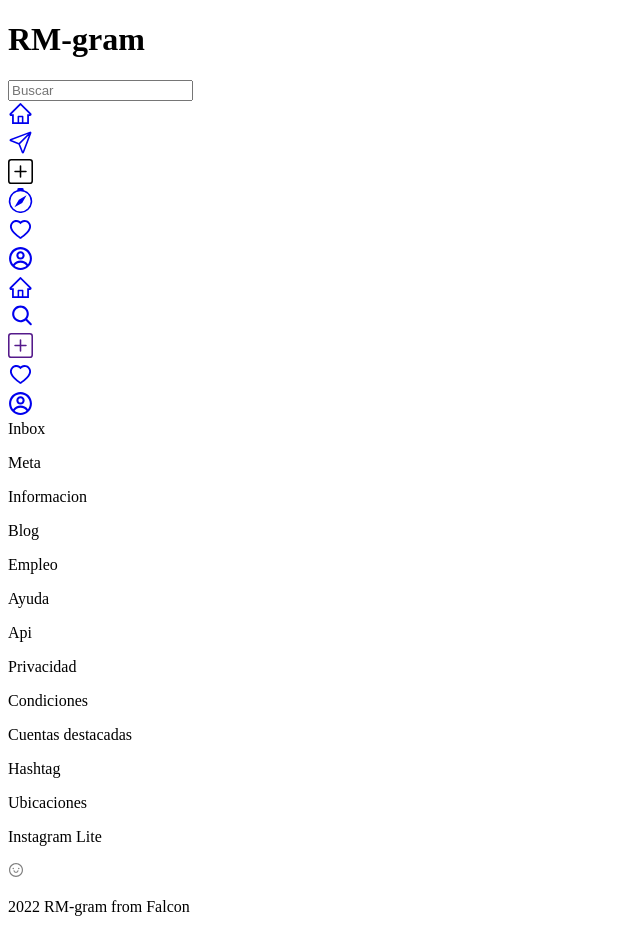
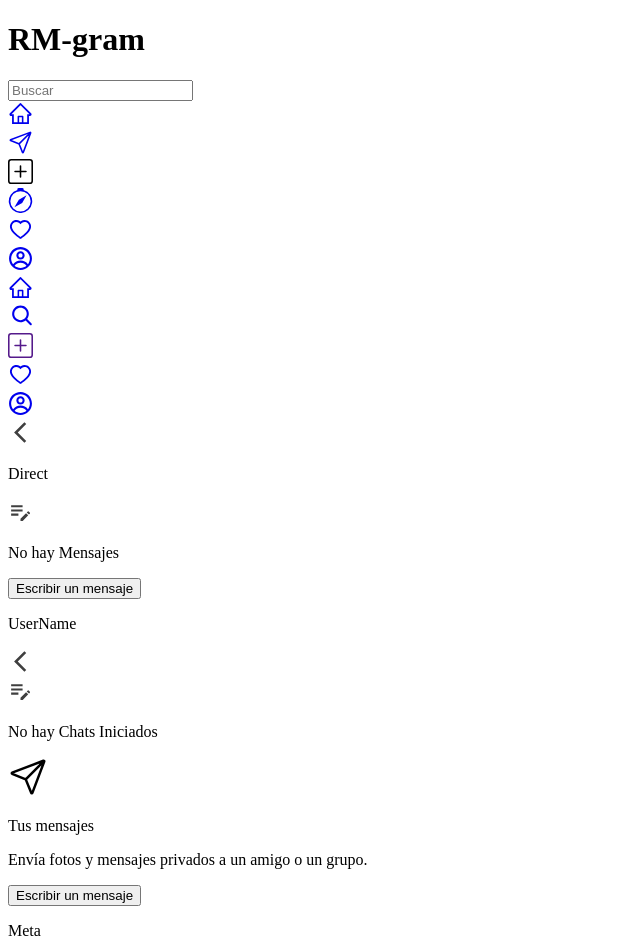
Before and after one commit to KGB-Falcon/RM-Gram, a Next.js app: page /direct/inbox in a window 1280 px wide. Shown: the top 952 px of the page, without its empty margins (0-640 px from the left). Built offline with nearby package versions, Linux system fonts and the light colour scheme; a web font is replaced by a local one.

Commit message:
Touch up to sensitive home design and bug fixes

```diff
--- /dev/null
+++ b/src/components/atoms/inboxMobile/inboxMobile.tsx
@@ -0,0 +1,34 @@
+import Link from "next/link";
+import { MdOutlineArrowBackIos, MdOutlineEditNote } from "react-icons/md";
+
+export const InboxMobile =()=>{
+    return(
+        <div className="lg:hidden">
+            <div className="flex justify-between px-4 py-2 border border-slate-300 bg-white">
+                <div>
+                    <Link href='/'>
+                        <a>
+                            <MdOutlineArrowBackIos size={25} color="#3f3f3f"/>
+                        </a>
+                    </Link>
+                </div>
+                <div >
+                    <p className="font-medium">
+                        Direct
+                    </p>
+                </div>
+                <div>
+                    <MdOutlineEditNote size={25} color="#3f3f3f"/>
+                </div>
+            </div>
+            <div className="mt-44">
+                <div className="flex flex-col justify-center items-center">
+                    <p className="text-2xl font-light mb-2">
+                        No hay Mensajes
+                    </p>
+                    <button className="bg-sky-500 text-white rounded-sm px-2 py-1">Escribir un mensaje</button>
+                </div>
+            </div>
+        </div>
+    )
+}
--- /dev/null
+++ b/src/components/atoms/inboxMobile/index.ts
@@ -0,0 +1 @@
+export * from './inboxMobile'
--- a/src/components/atoms/loading/loading.tsx
+++ b/src/components/atoms/loading/loading.tsx
@@ -1,6 +1,6 @@
 export const Loading =()=>{
     return(
-        <div className="flex justify-center">
+        <div className="flex justify-center max-w-ful">
             <div className="animate-spin border-2 border-r-transparent border-sky-500 rounded-full w-7 h-7"/>
         </div>
     )
--- a/src/components/atoms/navbarExplore/navbarExplore.tsx
+++ b/src/components/atoms/navbarExplore/navbarExplore.tsx
@@ -14,13 +14,13 @@ export const NavbarExplore =()=>{
                {
                 state === false ?
                     <div className="flex items-center border justify-center rounded-lg py-1" onClick={handleClick}>
-                        <div className="pr-1 pt-0.5"><CgSearch size={14} color="gray"/></div>
+                        <div className="pr-1 pt-0.5"><CgSearch size={14} color="#3f3f3f" /></div>
                         <p className="text-sm text-slate-500">Buscar</p>
                     </div>
                     :
                     <div className="flex">
                         <div className="flex items-center border pl-3 rounded-lg py-1 mr-5">
-                            <div className="pr-1 pt-0.5"><CgSearch size={14} color="gray"/></div>
+                            <div className="pr-1 pt-0.5"><CgSearch size={14} color="#3f3f3f"/></div>
                             <input className="text-sm outline-none w-48" type="text" placeholder="Buscar"/>
                         </div>
                         <button onClick={handleClick} className="text-sm font-medium">Cancel</button>
--- a/src/components/molecules/Publications/publications.tsx
+++ b/src/components/molecules/Publications/publications.tsx
@@ -22,7 +22,7 @@ export const Publications =()=>{
        <div>
            {
                loading ?
-               <div className="mt-60">
+               <div className="mt-80 pl-80">
                    <Loading />
                </div>
                :
--- a/src/pages/direct/inbox.tsx
+++ b/src/pages/direct/inbox.tsx
@@ -1,7 +1,50 @@
+import { IoPaperPlaneOutline } from "react-icons/io5";
+import { MdOutlineArrowBackIos, MdOutlineEditNote } from "react-icons/md";
+import { InboxMobile } from "../../components/atoms/inboxMobile";
+
 const Inbox =()=>{
     return(
         <div>
-            Inbox
+            <InboxMobile />
+            <div className="mt-20 flex">
+                <div className="w-full">
+                    <div className="w-full px-24 border">
+                        <div className="flex justify-end items-center ">
+                            <div className="flex items-center justify-center">
+                                <div>
+                                    <p className="text-lg">UserName</p>
+                                </div>
+                                <div><MdOutlineArrowBackIos className="-rotate-90" size={25} color="#3f3f3f"/></div>
+                            </div>
+                            <div className="">
+                                <MdOutlineEditNote size={25} color="#3f3f3f"/>
+                            </div>
+                        </div>
+                    </div>
+                    <div className="border h-40 flex justify-center items-center text-center">
+                        <p>No hay Chats Iniciados</p>
+                    </div>
+                </div>
+                {/* abajo */}
+                <div className="w-full border flex justify-center items-center flex-col">
+                <div className="mb-4 flex items-center justify-center w-20 h-20 border-2 border-black rounded-full">
+                    <IoPaperPlaneOutline size={40} color="black" />
+                </div>
+                <div>
+                    <p className="text-2xl font-light">
+                        Tus mensajes
+                    </p>
+                </div>
+                <div className="mb-4 mt-2">
+                    <p className="text-sm text-gray-400">
+                        Envía fotos y mensajes privados a un amigo o un grupo.
+                    </p>
+                </div>
+                <div>
+                    <button className="bg-sky-500 text-white rounded-sm px-2 py-1">Escribir un mensaje</button>
+                </div>
+                </div>
+            </div>
         </div>
     )
 }
--- a/src/pages/index.tsx
+++ b/src/pages/index.tsx
@@ -1,3 +1,4 @@
+import { Loading } from '../components/atoms/loading'
 import { NavbarHome } from '../components/atoms/navbarHome'
 import { PerfilEditButton } from '../components/atoms/perfilEditButton'
 import { Suggestions } from '../components/atoms/suggestions'
@@ -12,8 +13,9 @@ const Home =()=>{
                 <div className='lg:mr-7 '>
                     <ListOfHistories />
                     <Publications/>
+                    <Loading />
                 </div>
-                <div className='hidden lg:block w-80 fixed right-16'>
+                <div className='hidden lg:block w-80 fixed right-16 lg:right-40'>
                     <div className='flex justify-center flex-col mt-6 items-center'>
                         <PerfilEditButton />
                     </div>
```
Also changed, not shown: src/components/atoms/suggestions/suggestions.tsx (+6 -3 lines), src/components/molecules/sectionAcivity/sectionActivity.tsx (+6 -4 lines), src/components/molecules/sectionProfile/sectionProfile.tsx (+4 -4 lines).
